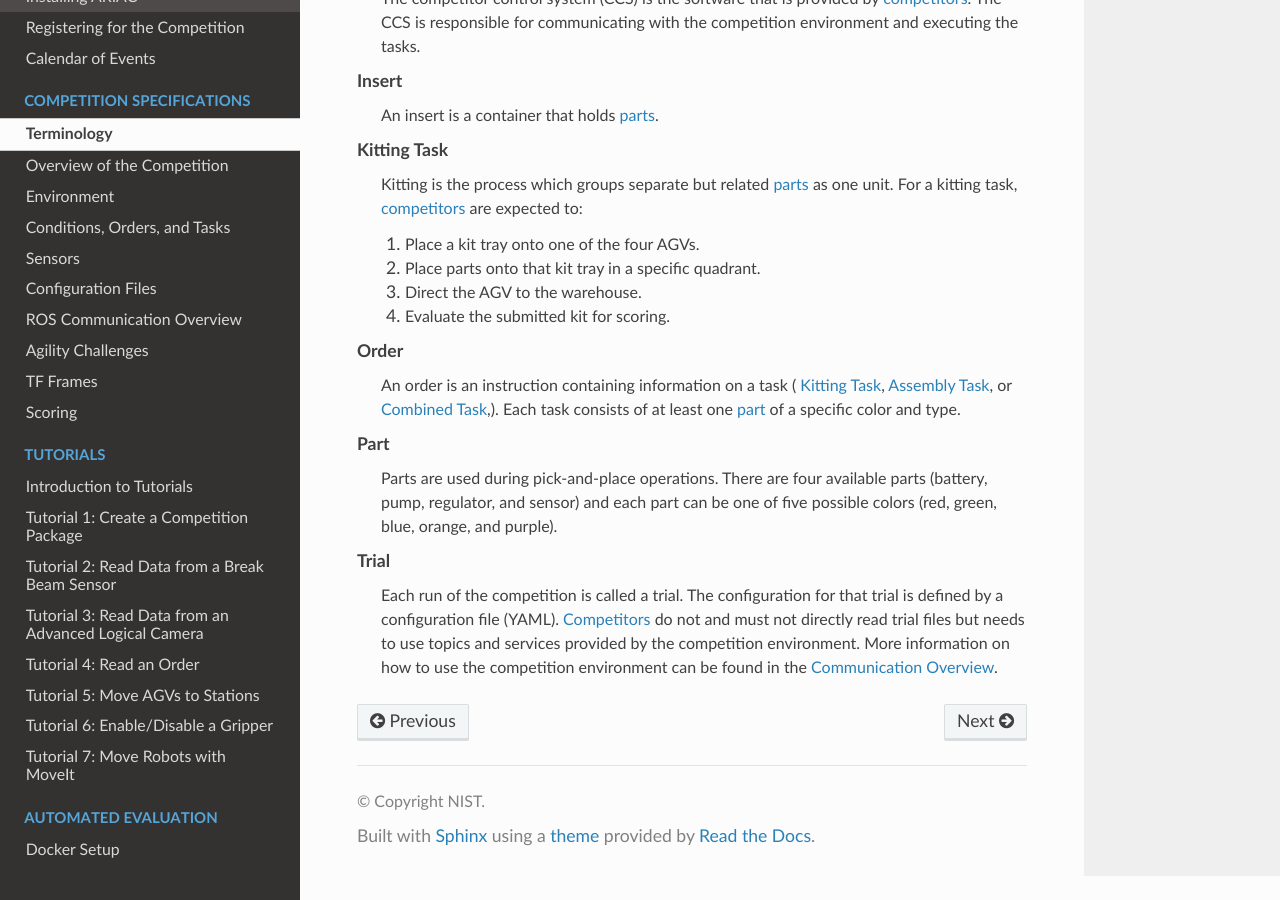
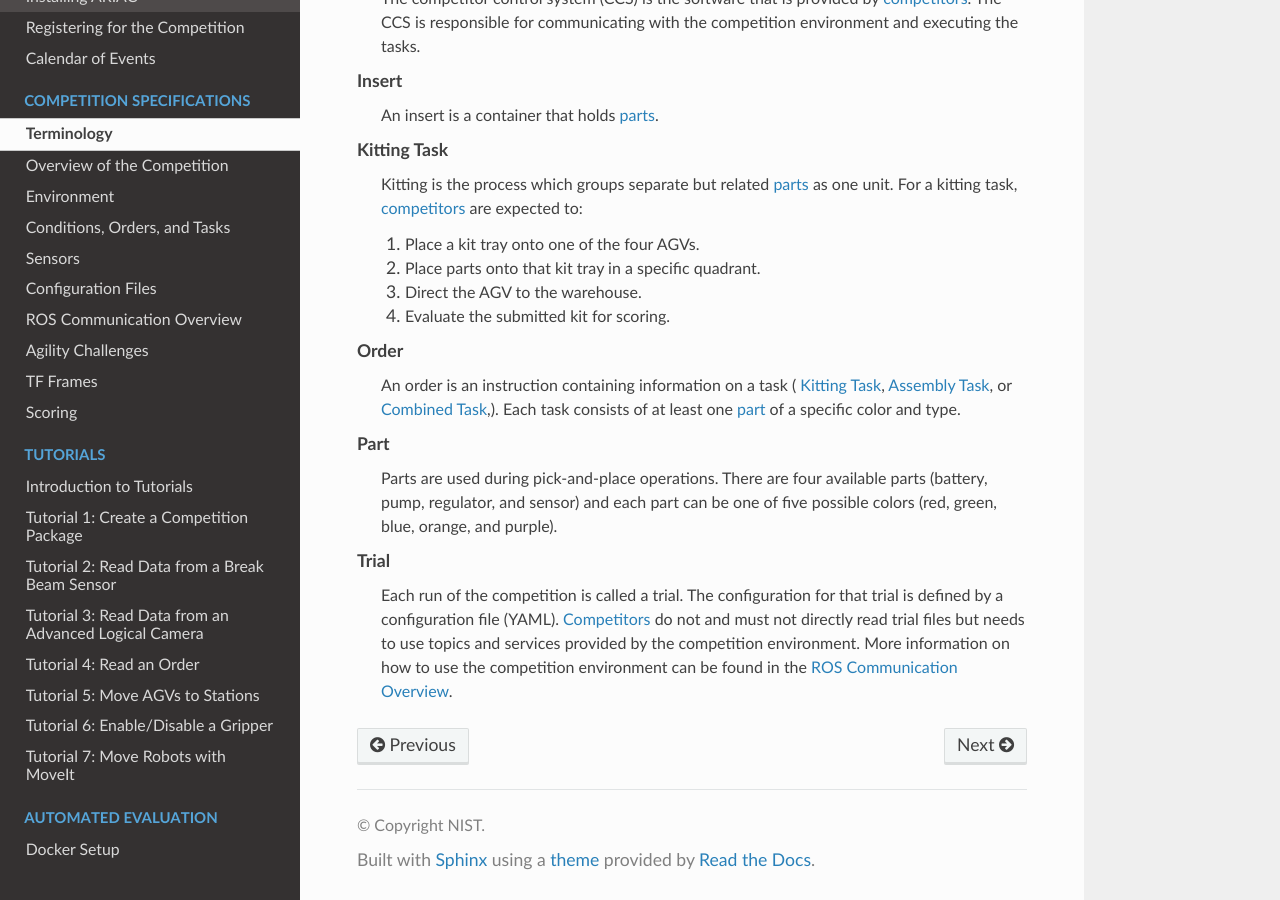
Before and after one commit to usnistgov/ARIAC, a Sphinx documentation site: the page built from docs/competition/terminology.rst, in a window 1280 px wide and 900 px high, scrolled down 939 px. Built offline with Sphinx 7.4.7 and the Read the Docs theme 2.0.0, drawn with Linux system fonts in a browser that asks for light colours.

```diff
--- a/docs/competition/terminology.rst
+++ b/docs/competition/terminology.rst
@@ -24,7 +24,7 @@ Terminology
 
     Trial
       Each run of the competition is called a trial. The configuration for that trial is defined by a configuration file (YAML). :term:`Competitors<Competitor>` do not and must not directly read trial files but needs to use topics and services provided by the competition environment. More information on how to use the competition environment can be found in the
-      :doc:`Communication Overview</competition/ros_communication>`.
+      :doc:`ros_communication`.
 
     Part
       Parts are used during pick-and-place operations. There are four available parts (battery, pump, regulator, and sensor) and each part can be one of five possible colors (red, green, blue, orange, and purple).
```
